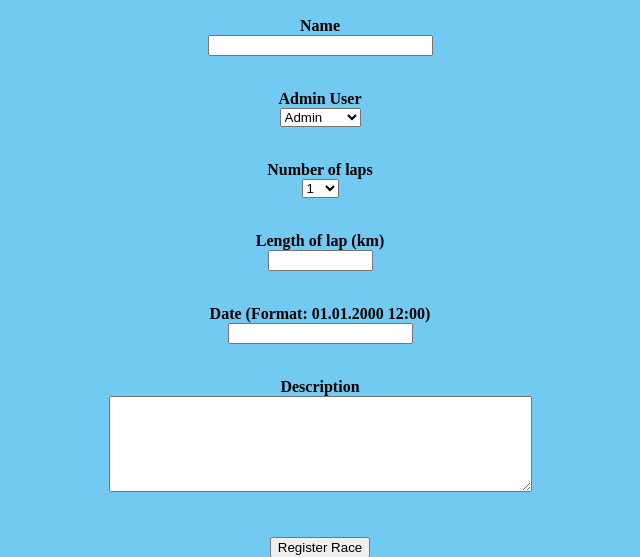
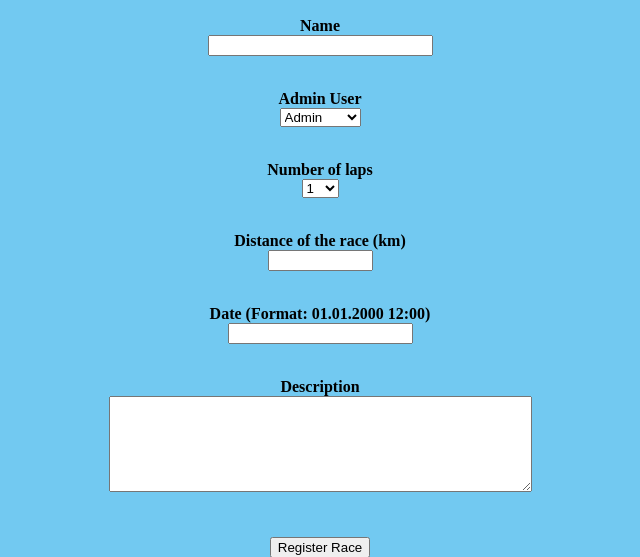
Before and after one commit to DimonLavron/RTS, a Flask app: page /register_race in a window 1280 px wide. Shown: the part 131-688 px from the top of the page, without its empty margins (320-960 px from the left). Run offline with Flask 2, Linux system fonts and the light colour scheme; a user stored in the database is signed in; some libraries are stand-ins or nearby versions.

Commit message:
Date format changed, changed lap_length to distance

```diff
--- a/site/app/forms.py
+++ b/site/app/forms.py
@@ -21,7 +21,7 @@ class RegisterRaceForm(FlaskForm):
     #logo = FileField('Logo', validators=[FileAllowed(photos, 'File is not an image.'), FileRequired('File was empty.')])
     admin = SelectField('Admin User', choices=[('admin', 'Admin'), ('organizer', 'Organizer')])
     laps_number = SelectField('Number of laps', coerce=int)
-    lap_length = FloatField('Length of lap (km)', validators=[InputRequired(), DataRequired('Not a right data format.')])
+    distance = FloatField('Distance of the race (km)', validators=[InputRequired(), DataRequired('Not a right data format.')])
     date_and_time_of_race = DateTimeField('Date (Format: 01.01.2000 12:00)', format='%d.%m.%Y %H:%M', validators=[InputRequired(), DataRequired('Not a right data format.')])
     description = TextAreaField('Description', validators=[DataRequired()])
     submit = SubmitField('Register Race')
--- a/site/app/models.py
+++ b/site/app/models.py
@@ -32,10 +32,10 @@ class Event:
         self.time = time
 
 class Race:
-    def __init__(self, name, admin, laps_number, lap_length, date_and_time_of_race, description):
+    def __init__(self, name, admin, laps_number, distance, date_and_time_of_race, description):
         self.name = name
         self.admin = admin
         self.laps_number = laps_number
-        self.lap_length = lap_length
+        self.distance = distance
         self.date_and_time_of_race = date_and_time_of_race
         self.description = description
--- a/site/app/routes.py
+++ b/site/app/routes.py
@@ -106,9 +106,9 @@ def register_race():
 	form.laps_number.choices = [(i, i) for i in range(1,11)]
 	if form.validate_on_submit():
 		#filename = photos.save(form.logo.data)
-		race = Race(form.name.data, form.admin.data, form.laps_number.data, form.lap_length.data, form.date_and_time_of_race.data, form.description.data)
+		race = Race(form.name.data, form.admin.data, form.laps_number.data, form.distance.data, form.date_and_time_of_race.data, form.description.data)
 		races_col.insert({"name":race.name, "admin":race.admin, "laps_number":race.laps_number,
-			"lap_length":race.lap_length, "date_and_time_of_race":race.date_and_time_of_race, "description":race.description})
+			"distance":race.distance, "date_and_time_of_race":race.date_and_time_of_race, "description":race.description})
 		flash('Race {} is successfully registered.'.format(form.name.data))
 		return redirect(url_for('index'))
 	return render_template('register_race.html', form=form)
--- a/site/app/templates/race.html
+++ b/site/app/templates/race.html
@@ -9,10 +9,10 @@
   Number of laps: {{ race.laps_number }}
 </p>
 <p>
-  Length of the lap: {{ race.lap_length }}
+  Distance of the race: {{ race.distance }}
 </p>
 <p>
-  Date: {{ race.date_and_time_of_race }}
+  Date: {{ race.date_and_time_of_race.strftime("%d %B %Y %H:%M") }}
 </p>
 <p>
   Description:<br>{{ race.description }}
--- a/site/app/templates/races.html
+++ b/site/app/templates/races.html
@@ -1,7 +1,6 @@
 {% extends "base.html" %}
 
 {% block content %}
-
 </form>
   {% if races[0] %}
   <style type="text/css">
@@ -27,7 +26,7 @@
       <table border="1" cellspacing="1" cellpadding="10" align="center">
         <tr>
           <td style="background-color:#ececec; color: black">{{ race.name }}</td>
-          <td style="background-color:#ececec; color: black">{{ race.date_and_time_of_race }}</td>
+          <td style="background-color:#ececec; color: black">{{ race.date_and_time_of_race.strftime("%d %B %Y %H:%M") }}</td>
           <td style="background-color:#ececec; color: black"><a href="{{ url_for('race', race_id=race._id) }}">About</a></td>
         </tr>
         <tr>
--- a/site/app/templates/register_race.html
+++ b/site/app/templates/register_race.html
@@ -35,9 +35,9 @@ color: #333366;
         {% endfor %}
     </p>
     <p>
-      <br><strong>{{ form.lap_length.label }}</strong><br>
-        {{ form.lap_length(size=10) }}<br>
-        {% for error in form.lap_length.errors %}
+      <br><strong>{{ form.distance.label }}</strong><br>
+        {{ form.distance(size=10) }}<br>
+        {% for error in form.distance.errors %}
         <span style="color: black;">[{{ error }}]</span>
         {% endfor %}
     </p>
```
